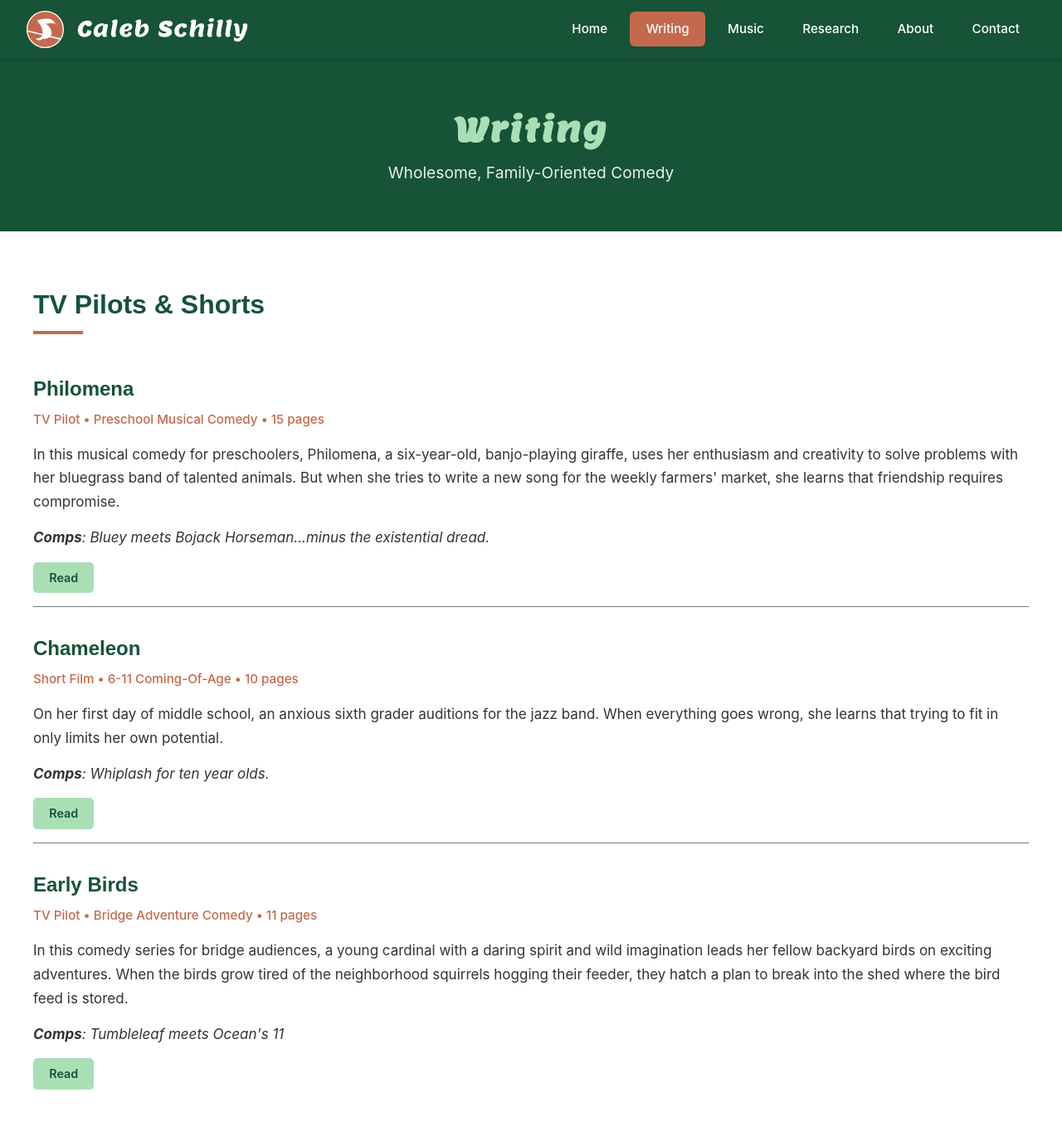
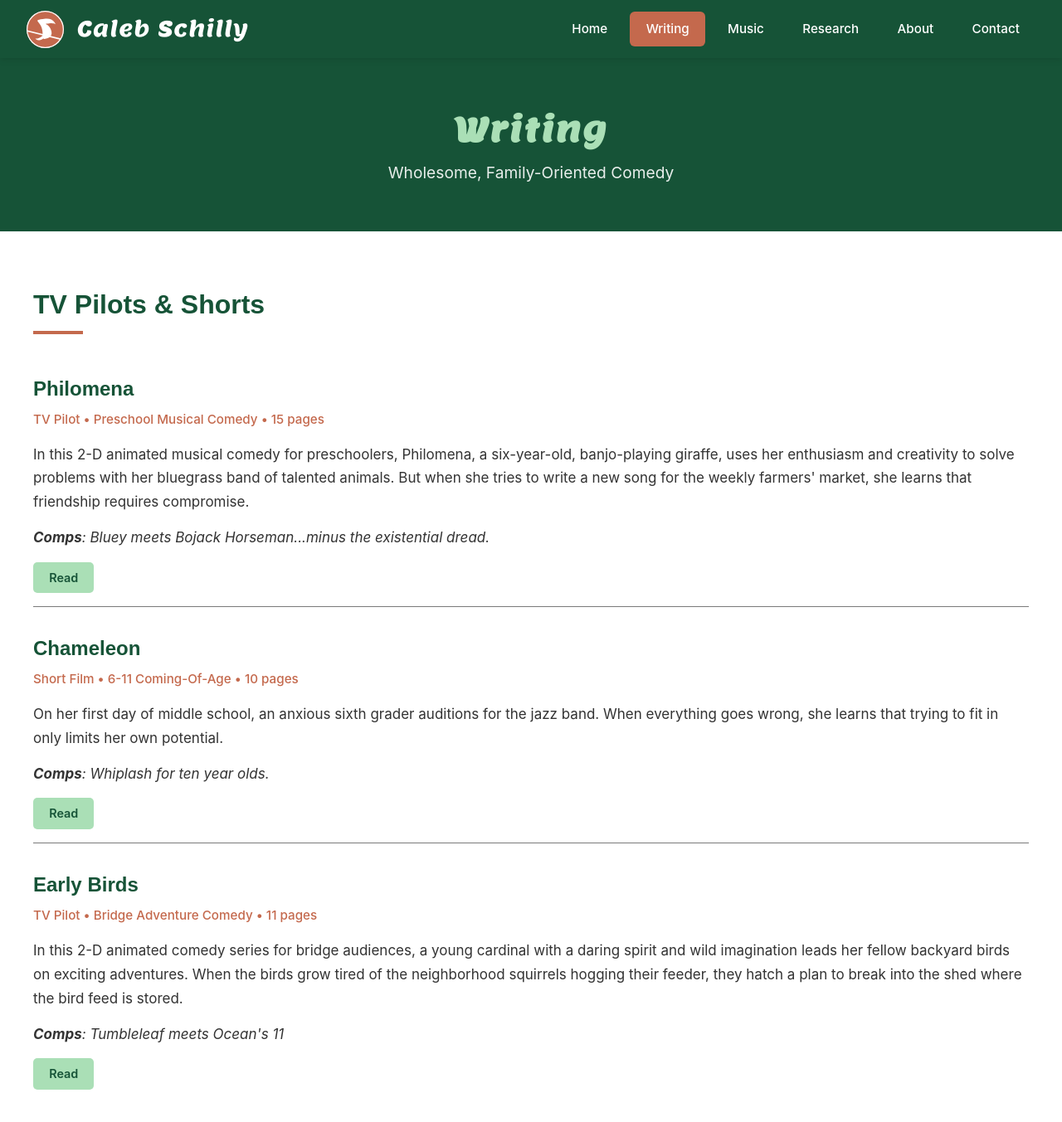
Before and after one commit to cwschilly/homepage, a Jekyll site: the page built from pages/writing.html, in a window 1280 px wide and 1400 px high. Shown: the top 1353 px of the window at 83% size. Built offline with Jekyll 4.4.1, drawn with Linux system fonts in a browser that asks for light colours; nearby versions of some CDN libraries; some web fonts are replaced; a script that is not in the unit is left out.

Commit message:
add animated descriptor to samples

```diff
--- a/pages/writing.html
+++ b/pages/writing.html
@@ -21,7 +21,7 @@ title: Writing
                     <h4 class="writing-title">Philomena</h4>
                     <p class="writing-meta">TV Pilot • Preschool Musical Comedy • 15 pages</p>
                     <p class="writing-description">
-                        In this musical comedy for preschoolers, Philomena, a six-year-old,
+                        In this 2-D animated musical comedy for preschoolers, Philomena, a six-year-old,
                         banjo-playing giraffe, uses her enthusiasm and creativity to
                         solve problems with her bluegrass band of talented animals. But
                         when she tries to write a new song for the weekly farmers' market,
@@ -55,7 +55,7 @@ title: Writing
                     <h4 class="writing-title">Early Birds</h4>
                     <p class="writing-meta">TV Pilot • Bridge Adventure Comedy • 11 pages</p>
                     <p class="writing-description">
-                        In this comedy series for bridge audiences, a young cardinal with
+                        In this 2-D animated comedy series for bridge audiences, a young cardinal with
                         a daring spirit and wild imagination leads her fellow
                         backyard birds on exciting adventures. When the birds
                         grow tired of the neighborhood squirrels hogging their feeder,
```
Also changed, not shown: 1 other file.
